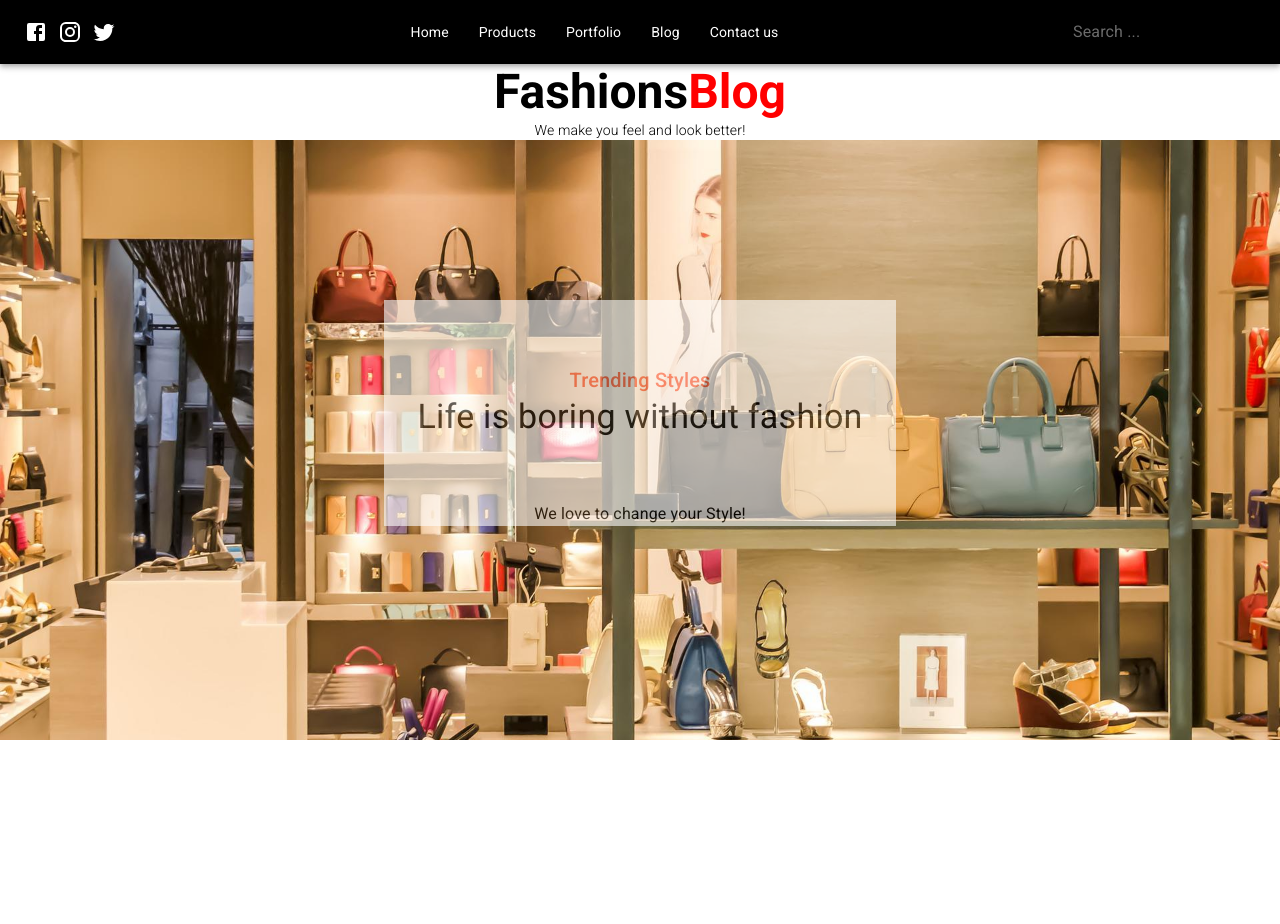
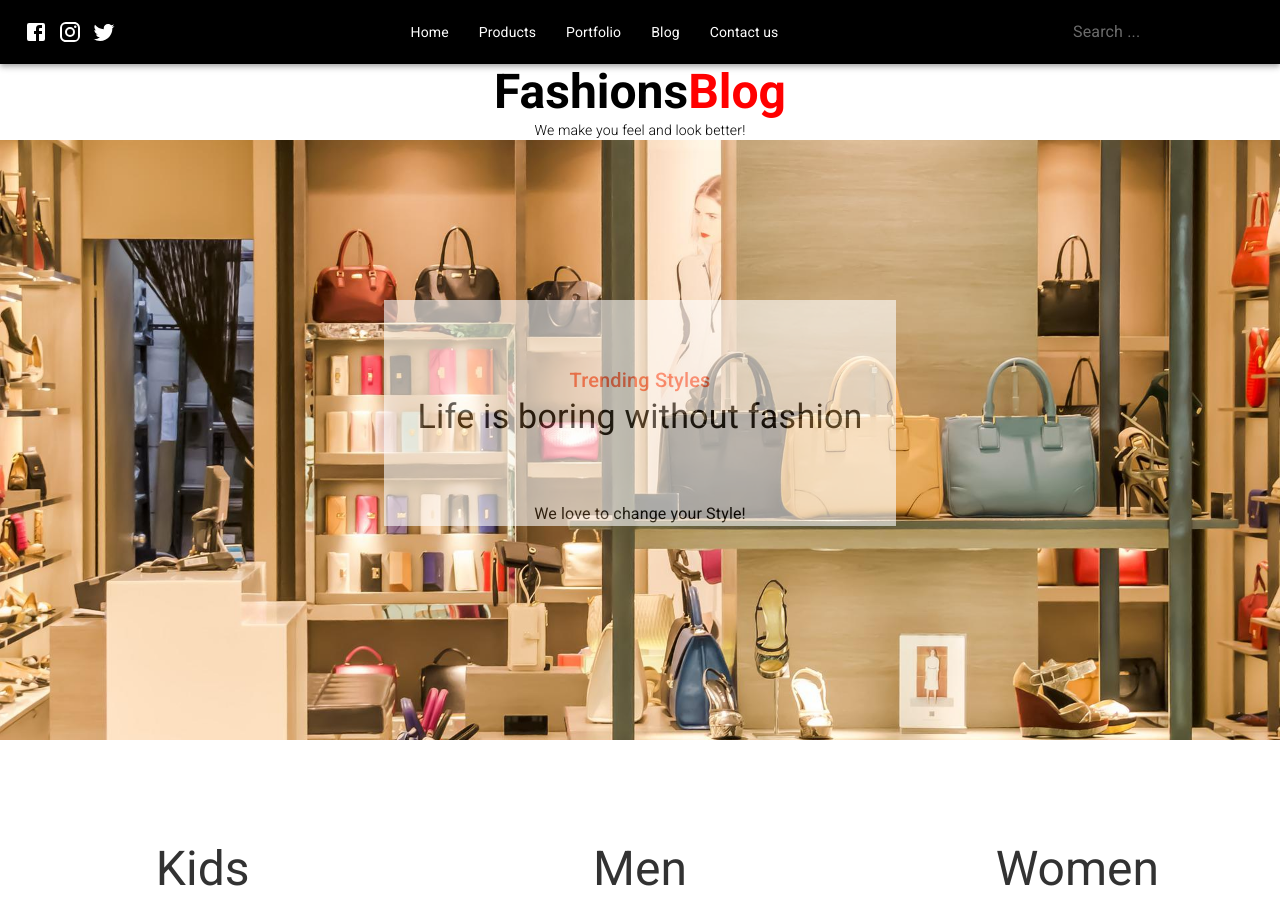
Before and after one commit to deeksha16222/ResponsiveBlog, a React (Create React App) app: page / in a window 1280 px wide. Shown: the top 924 px of the page. Before the commit the page ends 800 px from the top, so only its background shows below. Built offline with nearby package versions, Linux system fonts and the light colour scheme.

Commit message:
fourth commit

```diff
--- a/src/App.js
+++ b/src/App.js
@@ -1,12 +1,14 @@
 
 import Navbar from './components/navbar/Navbar';
 import Hero from './components/hero/Hero';
+import Categories from './components/category/Categories';
 
 function App() {
   return (
     <div>
     <Navbar/>
     <Hero/>
+    <Categories/>
     </div>
   );
 }
--- /dev/null
+++ b/src/components/category/Categories.js
@@ -0,0 +1,34 @@
+import React from "react";
+import { Box, styled, Typography } from "@mui/material";
+import { Stack } from "@mui/system";
+const Categories = () => {
+  const StyledBox = styled(Box)({
+    height: 200,
+    width: "100%",
+    cursor: "pointer",
+  });
+  const StyledTypography = styled(Typography)({
+    margin: "25% 50px 25% 50px",
+    background: "white",
+    opacity: "0.8",
+  });
+  return (
+    <Box>
+      <Stack direction={"row"} spacing={4}>
+        <StyledBox>
+          <StyledTypography align="center" variant="h3">
+            Kids
+          </StyledTypography>
+        </StyledBox>
+        <StyledBox>
+          <StyledTypography align="center" variant="h3">Men</StyledTypography>
+        </StyledBox>
+        <StyledBox>
+          <StyledTypography align="center" variant="h3">Women</StyledTypography>
+        </StyledBox>
+      </Stack>
+    </Box>
+  );
+};
+
+export default Categories;
```
